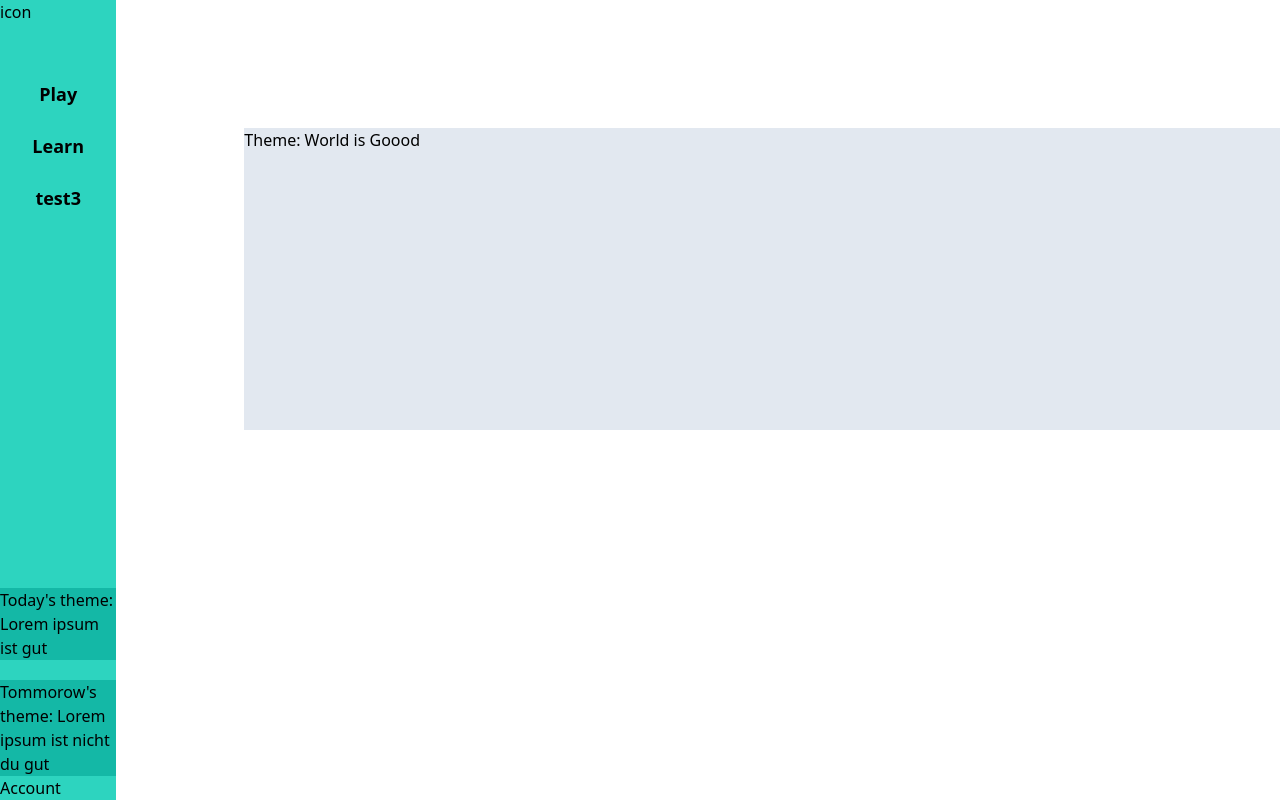
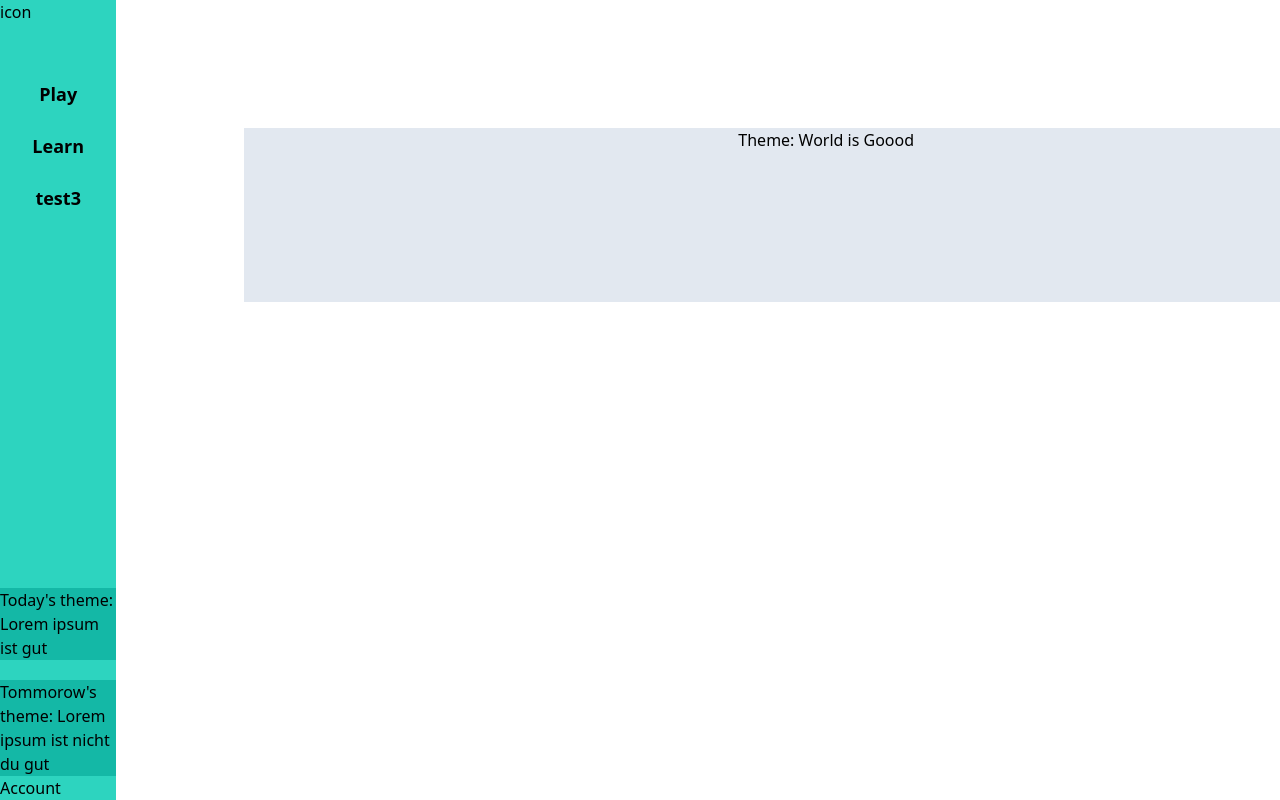
Before and after one commit to elevinas123/Debatai, a Next.js app: page /1v1 in a window 1280 px wide. Built offline with nearby package versions, Linux system fonts and the light colour scheme; no server answers.

Commit message:
Added vids

```diff
--- a/components/Videos.js
+++ b/components/Videos.js
@@ -111,15 +111,15 @@ const Videos = (props) => {
 
 
   return (
-    <div className='bg-slate-200 w-full flex flex-col mt-32 ml-32'>
-      <div>
+    <div className='bg-slate-200 w-full flex flex-col mt-32 ml-32 '>
+      <div className='text-center'>
         {`Theme: World is Goood`}
       </div>
       <div className='flex'>
-        <div className=' w-96 m-16' >
+        <div className=' w-96 mr-16' >
           <video ref={otherRef} autoPlay playsInline  className=" "/>
         </div>
-        <div className=' m-16 w-96 ' >
+        <div className='w-96 ' >
           <video ref={myRef} autoPlay playsInline className="" />
         </div>
       </div>
```
